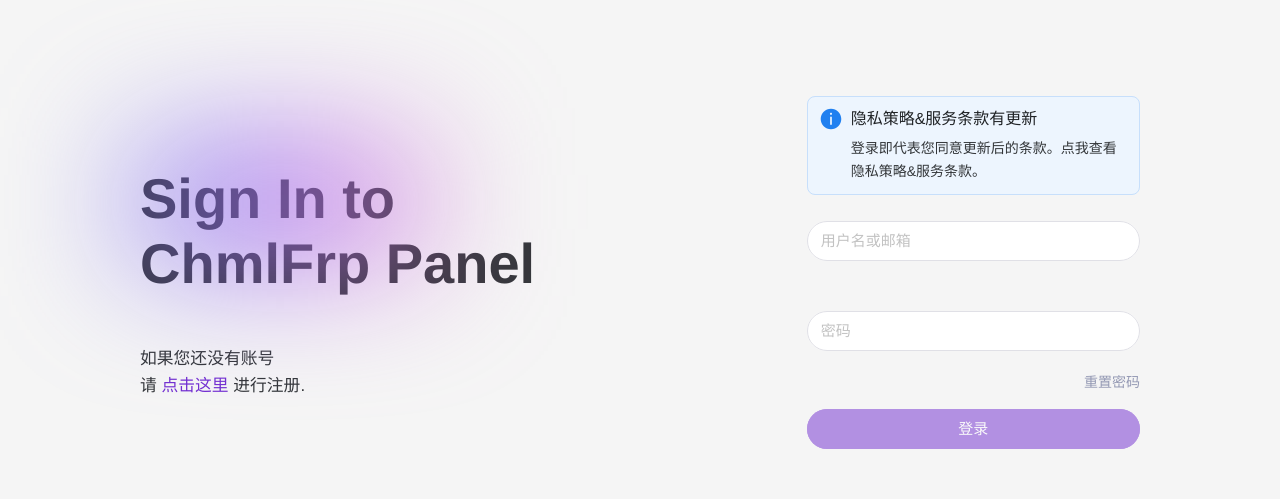
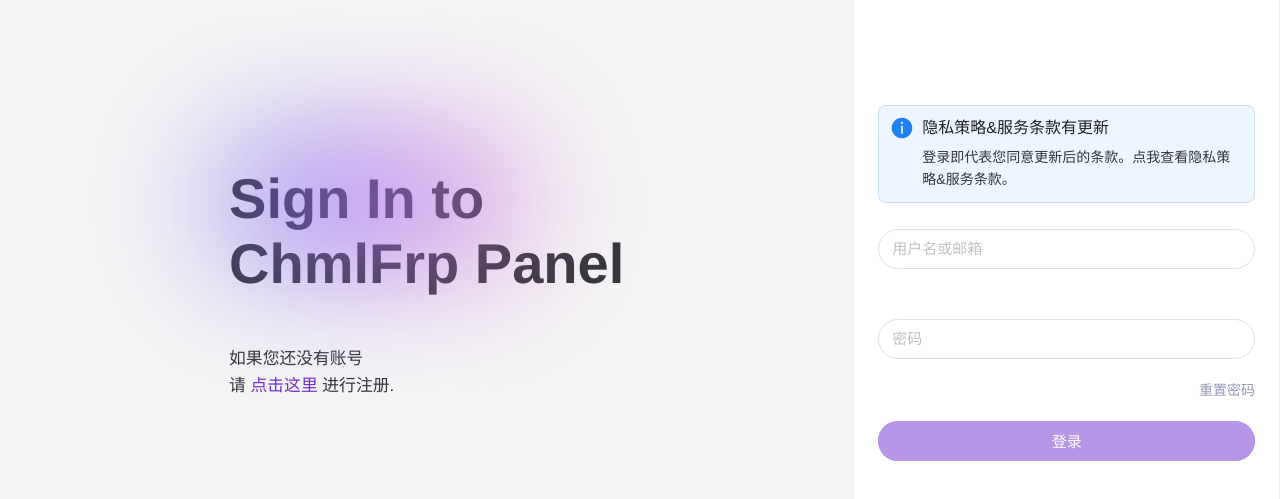
Before and after one commit to TechCat-Team/ChmlFrp-Panel-v3, a Vue app: page /login in a window 1280 px wide. Shown: the part 117-616 px from the top of the page. Built offline with nearby package versions, Linux system fonts and the light colour scheme; a small style sheet from the web is missing.

Commit message:
完善登录页面

```diff
--- a/src/App.vue
+++ b/src/App.vue
@@ -142,6 +142,5 @@
   font-family: Avenir, Helvetica, Arial, sans-serif;
   -webkit-font-smoothing: antialiased;
   -moz-osx-font-smoothing: grayscale;
-  color: #2c3e50;
 }
 </style>
--- a/src/views/LoginView.vue
+++ b/src/views/LoginView.vue
@@ -1,10 +1,8 @@
 <template>
     <n-layout style="height: 100vh">
         <n-layout-content>
-            <!-- 登录 -->
-            <div id="page" class="site">
-                <div class="container">
-                    <div class="login">
+            <n-grid cols="6" item-responsive responsive="screen">
+                <n-grid-item span="0 m:4" class="center-content">
                     <div class="hero">
                         <h1>Sign In to<br>ChmlFrp Panel</h1>
                         <p>如果您还没有账号<br>请
@@ -12,11 +10,13 @@
                             进行注册.
                         </p>
                     </div>
-                        <div style="flex: 1 0 33.3333%">
+                </n-grid-item>
+                <n-grid-item span="6 m:2" class="center-content">
+                    <n-card style="height: 100vh;">
+                        <n-form ref="formRef" :model="model" :rules="rules" class="center-form">
                             <n-alert title="隐私策略&服务条款有更新" type="info">
                                 登录即代表您同意更新后的条款。点我查看隐私策略&服务条款。
                             </n-alert>
-                            <n-form ref="formRef" :model="model" :rules="rules">
                             <n-form-item path="email">
                                 <n-input v-model:value="model.email" size="large" round placeholder="用户名或邮箱"
                                     maxlength="30" clearable />
@@ -30,17 +30,16 @@
                                     重置密码
                                 </n-button>
                             </div>
-                                <div style="display: flex; justify-content: flex-end; margin-top: 20px">
-                                    <n-button :disabled="model.email === null || model.password === null" round type="primary" style="width: 100%;"
-                                        size="large" @click="handleValidateButtonClick">
+                            <div style="display: flex; justify-content: flex-end; margin-top: 24px">
+                                <n-button :disabled="model.email === null || model.password === null" round
+                                    type="primary" style="width: 100%;" size="large" @click="handleValidateButtonClick">
                                     登录
                                 </n-button>
                             </div>
                         </n-form>
-                        </div>
-                    </div>
-                </div>
-            </div>
+                    </n-card>
+                </n-grid-item>
+            </n-grid>
         </n-layout-content>
     </n-layout>
 </template>
@@ -94,7 +93,6 @@
         }
     })
 }
-
 </script>
 
 <style lang="scss">
@@ -109,27 +107,7 @@
     line-height: normal;
 }
 
-.site {
-    display: flex;
-    align-items: center;
-    justify-content: center;
-    height: 100vh;
-}
-
-.container {
-    max-width: 1000px;
-    width: 100%;
-    padding: 0 30px;
-    margin: 0 auto;
-}
-
-.login {
-    display: flex;
-    flex-wrap: wrap;
-}
-
 .hero {
-    flex: 1 0 66.6666%;
     position: relative;
     display: flex;
     flex-direction: column;
@@ -173,4 +151,17 @@
     z-index: 1;
     filter: blur(70px);
 }
+
+.center-content {
+    display: flex;
+    align-items: center;
+    justify-content: center;
+}
+
+.center-form {
+    display: flex;
+    flex-direction: column;
+    justify-content: center;
+    height: 100%;
+}
 </style>
```
Lines whose indentation alone changed are shown as unchanged.
